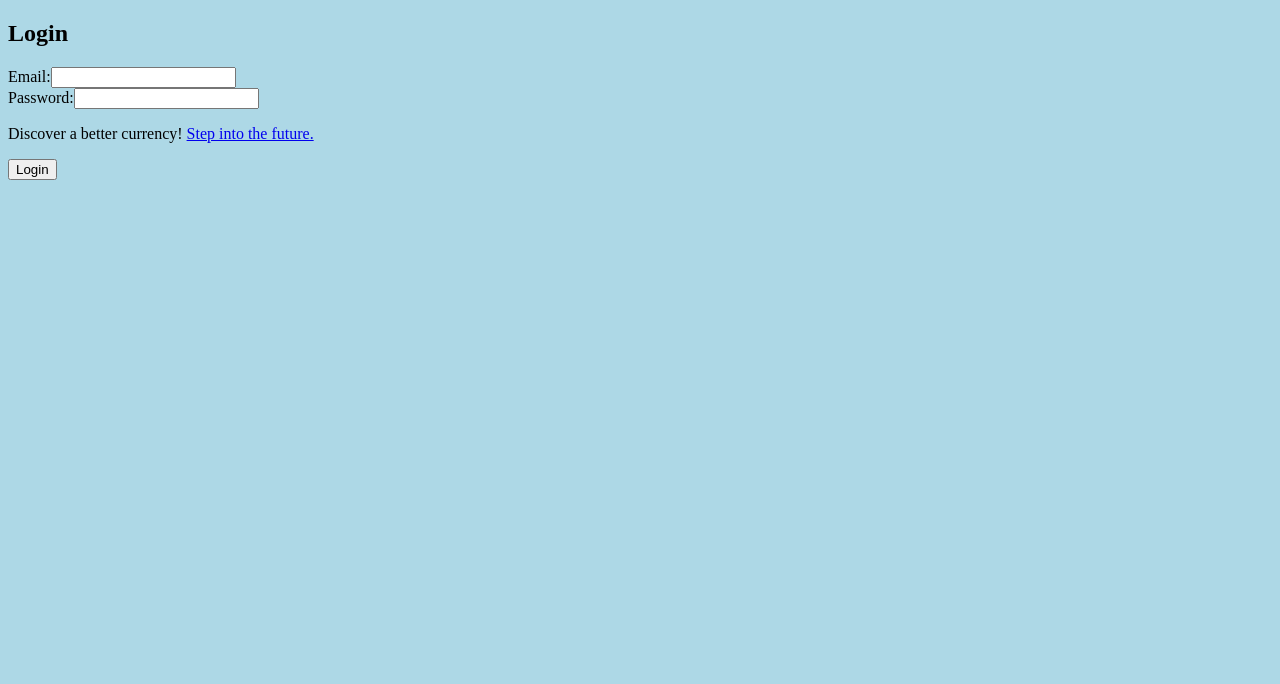
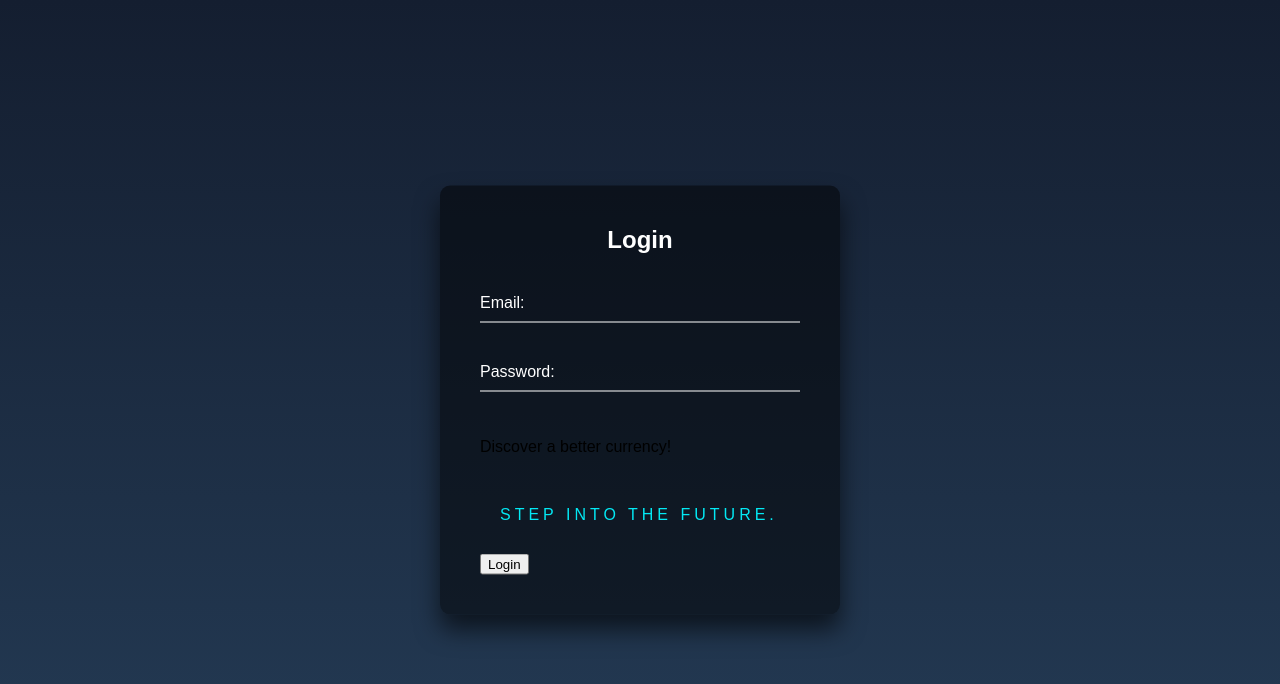
Before and after one commit to AJKimbrough/phase-4-project-4-2, a React (Create React App) app in the folder client/: page /login in a window 1280 px wide. Shown: the top 684 px of the page. Built offline with nearby package versions, Linux system fonts and the light colour scheme; no server answers.

Commit message:
login css

```diff
--- a/client/src/components/Login.js
+++ b/client/src/components/Login.js
@@ -4,10 +4,12 @@
 function Login({ handleSubmit, handleChange, formData}) {
 
     return (
-        <div className="login">
+        <>
+
+        <div className="login-box">
             <h2>Login</h2>
             <form onSubmit={handleSubmit}>
-                <div>
+                <div className="user-box">
                     <label>Email:</label>
                     <input
                         type="email"
@@ -17,7 +19,7 @@
                         required
                     />
                 </div>
-                <div>
+                <div className="user-box">
                     <label>Password:</label>
                     <input
                     type="password"
@@ -30,7 +32,8 @@
                 </div>
                 <button type="submit">Login</button>
             </form>
-        </div>
+            </div>
+        </>
     )
 }
 
--- a/client/src/index.css
+++ b/client/src/index.css
@@ -98,3 +98,171 @@
   top: 50%;
   bottom: 50%;
 }
+
+html {
+  height: 100%;
+}
+body {
+  margin:0;
+  padding:0;
+  font-family: sans-serif;
+  background: linear-gradient(#141e30, #243b55);
+}
+
+.login-box {
+  position: absolute;
+  top: 50%;
+  left: 50%;
+  width: 400px;
+  padding: 40px;
+  transform: translate(-50%, -50%);
+  background: rgba(0,0,0,.5);
+  box-sizing: border-box;
+  box-shadow: 0 15px 25px rgba(0,0,0,.6);
+  border-radius: 10px;
+}
+
+.login-box h2 {
+  margin: 0 0 30px;
+  padding: 0;
+  color: #fff;
+  text-align: center;
+}
+
+.login-box .user-box {
+  position: relative;
+}
+
+.login-box .user-box input {
+  width: 100%;
+  padding: 10px 0;
+  font-size: 16px;
+  color: #fff;
+  margin-bottom: 30px;
+  border: none;
+  border-bottom: 1px solid #fff;
+  outline: none;
+  background: transparent;
+}
+.login-box .user-box label {
+  position: absolute;
+  top:0;
+  left: 0;
+  padding: 10px 0;
+  font-size: 16px;
+  color: #fff;
+  pointer-events: none;
+  transition: .5s;
+}
+
+.login-box .user-box input:focus ~ label,
+.login-box .user-box input:valid ~ label {
+  top: -20px;
+  left: 0;
+  color: #03e9f4;
+  font-size: 12px;
+}
+
+.login-box form a {
+  position: relative;
+  display: inline-block;
+  padding: 10px 20px;
+  color: #03e9f4;
+  font-size: 16px;
+  text-decoration: none;
+  text-transform: uppercase;
+  overflow: hidden;
+  transition: .5s;
+  margin-top: 40px;
+  letter-spacing: 4px
+}
+
+.login-box a:hover {
+  background: #03e9f4;
+  color: #fff;
+  border-radius: 5px;
+  box-shadow: 0 0 5px #03e9f4,
+              0 0 25px #03e9f4,
+              0 0 50px #03e9f4,
+              0 0 100px #03e9f4;
+}
+
+.login-box a span {
+  position: absolute;
+  display: block;
+}
+
+.login-box a span:nth-child(1) {
+  top: 0;
+  left: -100%;
+  width: 100%;
+  height: 2px;
+  background: linear-gradient(90deg, transparent, #03e9f4);
+  animation: btn-anim1 1s linear infinite;
+}
+
+@keyframes btn-anim1 {
+  0% {
+    left: -100%;
+  }
+  50%,100% {
+    left: 100%;
+  }
+}
+
+.login-box a span:nth-child(2) {
+  top: -100%;
+  right: 0;
+  width: 2px;
+  height: 100%;
+  background: linear-gradient(180deg, transparent, #03e9f4);
+  animation: btn-anim2 1s linear infinite;
+  animation-delay: .25s
+}
+
+@keyframes btn-anim2 {
+  0% {
+    top: -100%;
+  }
+  50%,100% {
+    top: 100%;
+  }
+}
+
+.login-box a span:nth-child(3) {
+  bottom: 0;
+  right: -100%;
+  width: 100%;
+  height: 2px;
+  background: linear-gradient(270deg, transparent, #03e9f4);
+  animation: btn-anim3 1s linear infinite;
+  animation-delay: .5s
+}
+
+@keyframes btn-anim3 {
+  0% {
+    right: -100%;
+  }
+  50%,100% {
+    right: 100%;
+  }
+}
+
+.login-box a span:nth-child(4) {
+  bottom: -100%;
+  left: 0;
+  width: 2px;
+  height: 100%;
+  background: linear-gradient(360deg, transparent, #03e9f4);
+  animation: btn-anim4 1s linear infinite;
+  animation-delay: .75s
+}
+
+@keyframes btn-anim4 {
+  0% {
+    bottom: -100%;
+  }
+  50%,100% {
+    bottom: 100%;
+  }
+}
```
